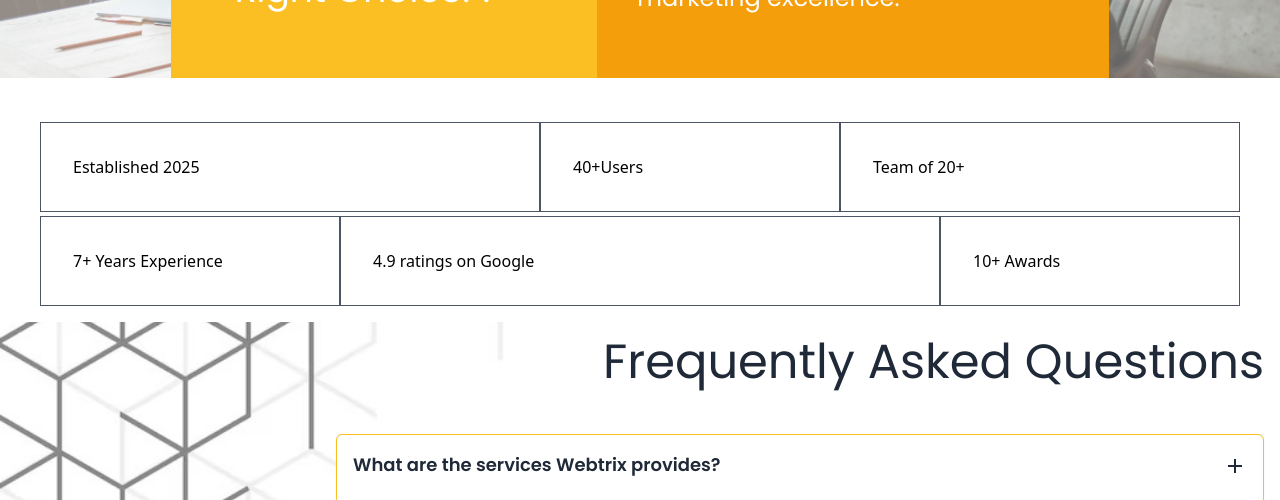
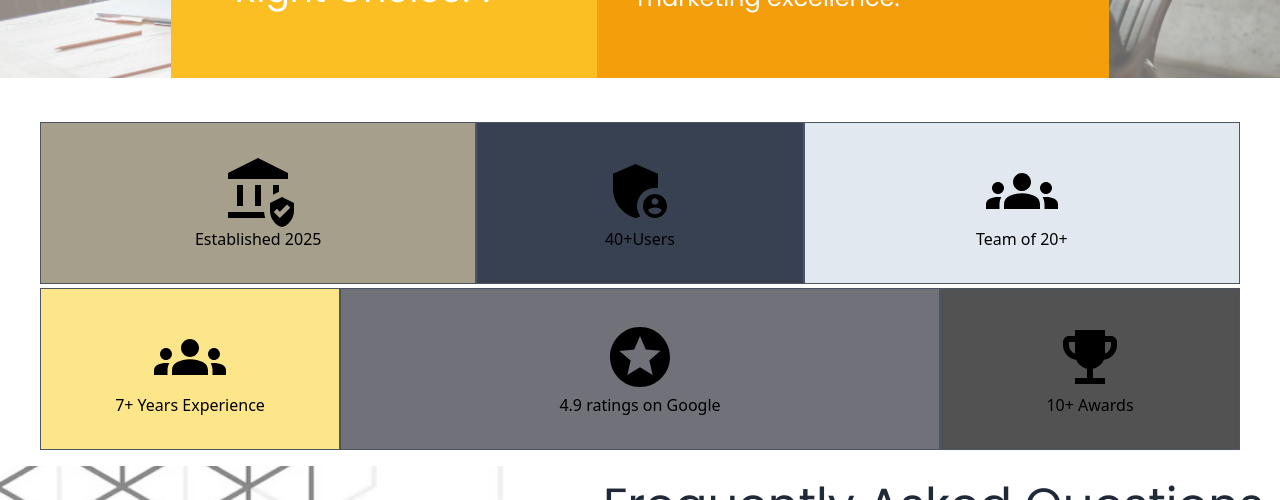
Before and after one commit to ashishkr26/webtrix, a React (Create React App) app: page / in a window 1280 px wide. Shown: the part 2100-2600 px from the top of the page. Built offline with nearby package versions, Linux system fonts and the light colour scheme.

Commit message:
info updated

```diff
--- a/src/components/InfoCards.js
+++ b/src/components/InfoCards.js
@@ -1,18 +1,53 @@
 import React from "react";
+import AssuredWorkloadIcon from "@mui/icons-material/AssuredWorkload";
+import AdminPanelSettingsIcon from "@mui/icons-material/AdminPanelSettings";
+import GroupsIcon from "@mui/icons-material/Groups";
+import StarsIcon from "@mui/icons-material/Stars";
+import EmojiEventsIcon from "@mui/icons-material/EmojiEvents";
 
 const InfoCards = () => {
   return (
     <div className="mx-10 my-4 flex flex-col ">
-      <div className="my-1 grid grid-flow-col grid-cols-12">
-        <div className=" col-span-5 border border-gray-600 p-8">Established 2025</div>
-        <div className=" col-span-3 border border-gray-600 p-8">40+Users</div>
-        <div className=" col-span-4 border border-gray-600 p-8">Team of 20+</div>
+      <div className="my-1 grid grid-flow-col grid-cols-11">
+        <div className=" col-span-4 border border-gray-600 p-8 bg-clay flex flex-col items-center">
+          <span>
+            <AssuredWorkloadIcon sx={{fontSize:72}}/>
+          </span>
+          <span>Established 2025</span>
+        </div>
+        <div className=" col-span-3 border border-gray-600 p-8 bg-gray-700 flex flex-col items-center">
+          <span>
+            <AdminPanelSettingsIcon sx={{fontSize:72}}/>
+          </span>
+          <span>40+Users</span>
+        </div>
+        <div className=" col-span-4 border border-gray-600 p-8 bg-slate-200 flex flex-col items-center">
+          <span>
+            <GroupsIcon sx={{fontSize:72}}/>
+          </span>
+          <span>Team of 20+</span>
+        </div>
       </div>
 
       <div className=" grid grid-flow-col grid-cols-12">
-        <div className=" col-span-3 border border-gray-600 p-8">7+ Years Experience</div>
-        <div className=" col-span-6 border border-gray-600 p-8">4.9 ratings on Google</div>
-        <div className=" col-span-3 border border-gray-600 p-8">10+ Awards</div>
+        <div className=" col-span-3 border border-gray-600 p-8 bg-amber-200 flex flex-col items-center">
+          <span>
+            <GroupsIcon sx={{fontSize:72}}/>
+          </span>
+          <span>7+ Years Experience</span>
+        </div>
+        <div className=" col-span-6 border border-gray-600 p-8 bg-zinc-500 flex flex-col items-center">
+          <span>
+            <StarsIcon sx={{fontSize:72}}/>
+          </span>
+          <span>4.9 ratings on Google</span>
+        </div>
+        <div className=" col-span-3 border border-gray-600 p-8 bg-neutral-600 flex flex-col items-center">
+          <span>
+            <EmojiEventsIcon sx={{fontSize:72}}/>
+          </span>
+          <span>10+ Awards</span>
+        </div>
       </div>
     </div>
   );
```
